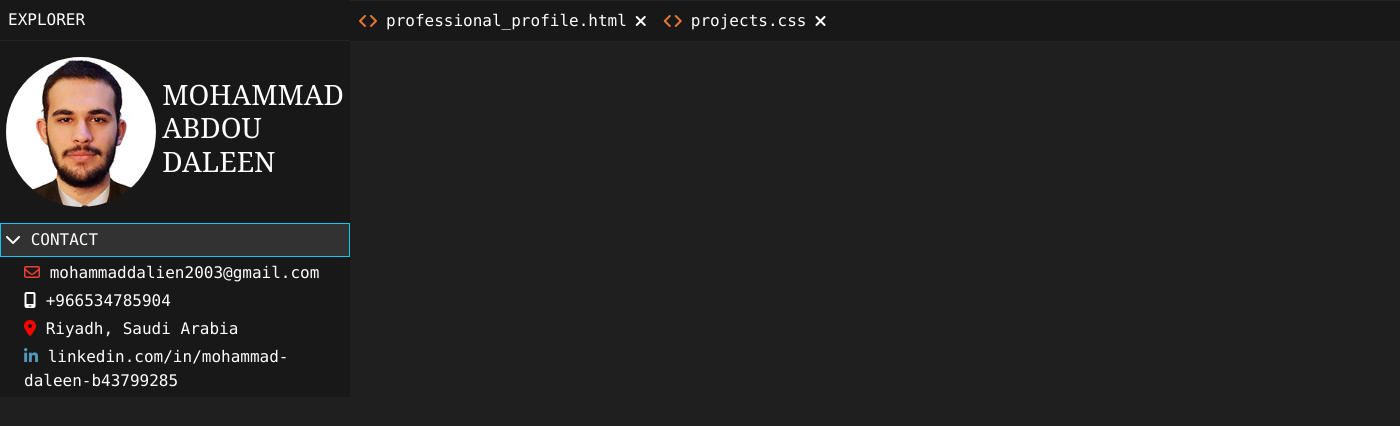
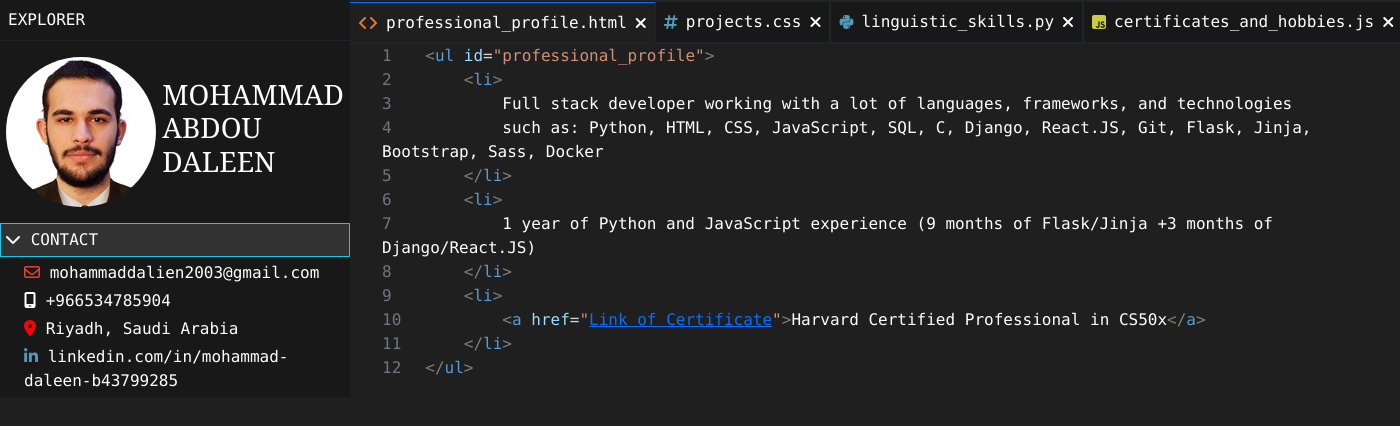
Before and after one commit to MohammadDaleen/cv, a Django app: page / in a window 1400 px wide. Shown: the part 42-468 px from the top of the page. Run offline with Django 4.2, Linux system fonts and the light colour scheme; some libraries are stand-ins or nearby versions.

Commit message:
Add all tabs and change icons

```diff
--- a/resume/static/resume/main.js
+++ b/resume/static/resume/main.js
@@ -1,12 +1,16 @@
 document.addEventListener('DOMContentLoaded', function() {
 
-  // Use buttons to toggle between views
-  document.querySelector('#professional-profile').addEventListener('click', () => load_tab('professional-profile'));
-  document.querySelector('#projects').addEventListener('click', () => load_tab('projects'));
+  // Use tabs to toggle between codes
+  for (let i = 0; i < tabsIDs.length; i++){
+    document.querySelector(`#${tabsIDs[i]}`).addEventListener('click', () => load_tab(`${tabsIDs[i]}`));
+  }
+
+  // Load default code
+  load_tab(`${tabsIDs[0]}`);
 });
 
 // Tabs
-tabsIDs = ["professional-profile", "projects"]
+tabsIDs = ["professional-profile", "projects", "linguistic-skills", 'certificates-and-hobbies']
 
 /* Mailbox: When a user visits their Inbox, Sent mailbox, or Archive, load the appropriate mailbox. */
 function load_tab(tab) {
@@ -19,9 +23,10 @@ function load_tab(tab) {
   // Set current tab background to selected color
   const currentTab = document.querySelector(`#${tab}`);
   currentTab.style.background = '#1f1f1f';
+  currentTab.classList.remove("border-dark");
+  currentTab.classList.remove("border");
+  currentTab.classList.add("border-top");
   currentTab.classList.add("border-primary");
-  currentTab.classList.add("border-top");
-
 }
 
 // Set tabs to default
@@ -35,5 +40,7 @@ function setTabsToDefault(){
     tab.style.background = '#181818';
     tab.classList.remove("border-primary");
     tab.classList.remove("border-top");
+    tab.classList.add('border-dark');
+    tab.classList.add('border');
   }
 }
--- a/resume/static/resume/styles.css
+++ b/resume/static/resume/styles.css
@@ -24,7 +24,7 @@ body {
 }
 
 /* change cursor form when hovering on tabs text */
-#professional-profile, #projects {
+#professional-profile, #projects, #linguistic-skills, #certificates-and-hobbies {
     cursor: pointer;
 }
 
--- a/resume/templates/resume/index.html
+++ b/resume/templates/resume/index.html
@@ -64,12 +64,25 @@
                 </div>
 
                 <div id="projects" class="d-flex align-items-center justify-content-center p-2">
-                    <div class="d-flex justify-content-start align-items-center">
-                        <i class="fa-solid fa-angle-left" style="color: #e37932;"></i>
-                        <i class="fa-solid fa-angle-right" style="color: #e37932;"></i>
-                    </div>
+                    <i class="fa-solid fa-hashtag" style="color: #519aba;"></i>
                     <div class="mx-2">
                         projects.css
+                    </div>
+                    <i class="fa-solid fa-xmark" style="color: #ffffff;"></i>
+                </div>
+
+                <div id="linguistic-skills" class="d-flex align-items-center justify-content-center p-2">
+                    <i class="fa-brands fa-python" style="color: #519aba;"></i>
+                    <div class="mx-2">
+                        linguistic_skills.py
+                    </div>
+                    <i class="fa-solid fa-xmark" style="color: #ffffff;"></i>
+                </div>
+
+                <div id="certificates-and-hobbies" class="d-flex align-items-center justify-content-center p-2">
+                    <i class="fa-brands fa-square-js" style="color: #cbcb41;"></i>
+                    <div class="mx-2">
+                        certificates_and_hobbies.js
                     </div>
                     <i class="fa-solid fa-xmark" style="color: #ffffff;"></i>
                 </div>
@@ -115,6 +128,45 @@
             </ol>
 
 
+            <ol id="linguistic-skills-code" style="display: none;">
+                <li><span class="ms-4 sub-sign">&lt;</span><span class="tag">ul</span>&nbsp;<span class="attr">id</span><span class="sign">=</span><span class="string">"bar"</span><span class="sub-sign">&gt;</span></li>
+
+                <li><span class="sub-sign ms-4">{% for i in "iiii" %}&nbsp;{% endfor %}&lt;</span><span class="tag">li</span><span class="sub-sign">&gt;</span></li>
+                <li><span class="ms-4">{% for i in "iiiiiiii" %}&nbsp;{% endfor %}Full stack developer working with a lot of languages, frameworks, and technologies</span></li>
+                <li><span class="ms-4">{% for i in "iiiiiiii" %}&nbsp;{% endfor %}such as: Python, HTML, CSS, JavaScript, SQL, C, Django, React.JS, Git, Flask, Jinja, Bootstrap, Sass, Docker</span></li>
+                <li><span class="sub-sign ms-4">{% for i in "iiii" %}&nbsp;{% endfor %}&lt;/</span><span class="tag">li</span><span class="sub-sign">&gt;</span></li>
+
+                <li><span class="sub-sign ms-4">{% for i in "iiii" %}&nbsp;{% endfor %}&lt;</span><span class="tag">li</span><span class="sub-sign">&gt;</span></li>
+                <li><span class="ms-4">{% for i in "iiiiiiii" %}&nbsp;{% endfor %}1 year of Python and JavaScript experience (9 months of Flask/Jinja +3 months of Django/React.JS)</span></li>
+                <li><span class="sub-sign ms-4">{% for i in "iiii" %}&nbsp;{% endfor %}&lt;/</span><span class="tag">li</span><span class="sub-sign">&gt;</span></li>
+
+                <li><span class="sub-sign ms-4">{% for i in "iiii" %}&nbsp;{% endfor %}&lt;</span><span class="tag">li</span><span class="sub-sign">&gt;</span></li>
+                <li class="d-flex"><span class="ms-4">{% for i in "iiiiiiii" %}&nbsp;{% endfor %}<span class="sub-sign">&lt;</span><span class="tag">a</span><span class="attr">&nbsp;href</span><span class="sign">=</span><span class="string">"</span><a href="https://certificates.cs50.io/2b7e2e2f-398a-4945-9944-f7ee59d0bc77.pdf" target="_blank" rel="noopener noreferrer">Link of Certificate</a><span class="string">"</span><span class="sub-sign">&gt;</span>Harvard Certified Professional in CS50x<span class="sub-sign">&lt;/</span><span class="tag">a</span><span class="sub-sign">&gt;</span></span></li>
+                <li class="d-flex"><span class="sub-sign ms-4">{% for i in "iiii" %}&nbsp;{% endfor %}&lt;/</span><span class="tag">li</span><span class="sub-sign">&gt;</span></li>
+
+                <li class="d-flex"><span class="ms-4 sub-sign">&lt;/</span><span class="tag">ul</span><span class="sub-sign">&gt;</span></li>
+            </ol>
+
+
+            <ol id="certificates-and-hobbies-code" style="display: none;">
+                <li><span class="ms-4 sub-sign">&lt;</span><span class="tag">ul</span>&nbsp;<span class="attr">id</span><span class="sign">=</span><span class="string">"baz"</span><span class="sub-sign">&gt;</span></li>
+
+                <li><span class="sub-sign ms-4">{% for i in "iiii" %}&nbsp;{% endfor %}&lt;</span><span class="tag">li</span><span class="sub-sign">&gt;</span></li>
+                <li><span class="ms-4">{% for i in "iiiiiiii" %}&nbsp;{% endfor %}Full stack developer working with a lot of languages, frameworks, and technologies</span></li>
+                <li><span class="ms-4">{% for i in "iiiiiiii" %}&nbsp;{% endfor %}such as: Python, HTML, CSS, JavaScript, SQL, C, Django, React.JS, Git, Flask, Jinja, Bootstrap, Sass, Docker</span></li>
+                <li><span class="sub-sign ms-4">{% for i in "iiii" %}&nbsp;{% endfor %}&lt;/</span><span class="tag">li</span><span class="sub-sign">&gt;</span></li>
+
+                <li><span class="sub-sign ms-4">{% for i in "iiii" %}&nbsp;{% endfor %}&lt;</span><span class="tag">li</span><span class="sub-sign">&gt;</span></li>
+                <li><span class="ms-4">{% for i in "iiiiiiii" %}&nbsp;{% endfor %}1 year of Python and JavaScript experience (9 months of Flask/Jinja +3 months of Django/React.JS)</span></li>
+                <li><span class="sub-sign ms-4">{% for i in "iiii" %}&nbsp;{% endfor %}&lt;/</span><span class="tag">li</span><span class="sub-sign">&gt;</span></li>
+
+                <li><span class="sub-sign ms-4">{% for i in "iiii" %}&nbsp;{% endfor %}&lt;</span><span class="tag">li</span><span class="sub-sign">&gt;</span></li>
+                <li class="d-flex"><span class="ms-4">{% for i in "iiiiiiii" %}&nbsp;{% endfor %}<span class="sub-sign">&lt;</span><span class="tag">a</span><span class="attr">&nbsp;href</span><span class="sign">=</span><span class="string">"</span><a href="https://certificates.cs50.io/2b7e2e2f-398a-4945-9944-f7ee59d0bc77.pdf" target="_blank" rel="noopener noreferrer">Link of Certificate</a><span class="string">"</span><span class="sub-sign">&gt;</span>Harvard Certified Professional in CS50x<span class="sub-sign">&lt;/</span><span class="tag">a</span><span class="sub-sign">&gt;</span></span></li>
+                <li class="d-flex"><span class="sub-sign ms-4">{% for i in "iiii" %}&nbsp;{% endfor %}&lt;/</span><span class="tag">li</span><span class="sub-sign">&gt;</span></li>
+
+                <li class="d-flex"><span class="ms-4 sub-sign">&lt;/</span><span class="tag">ul</span><span class="sub-sign">&gt;</span></li>
+            </ol>
+
         </div>
     </div>
 {% endblock %}
```
